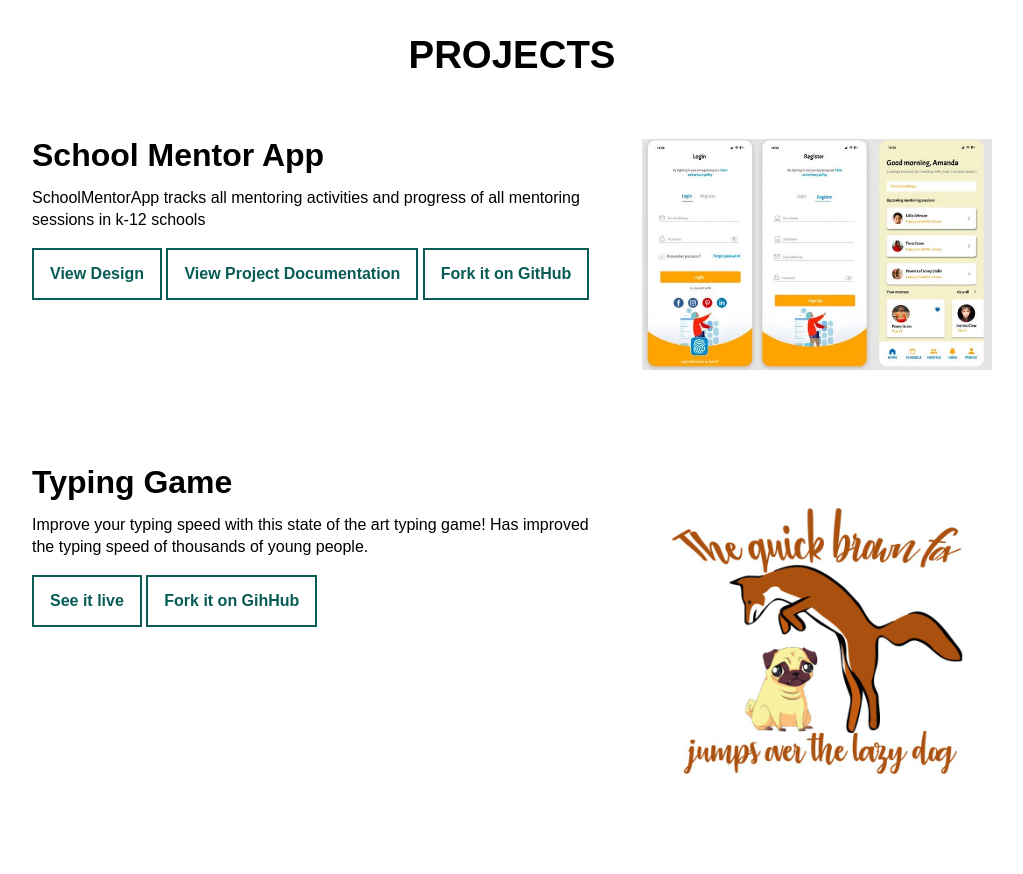
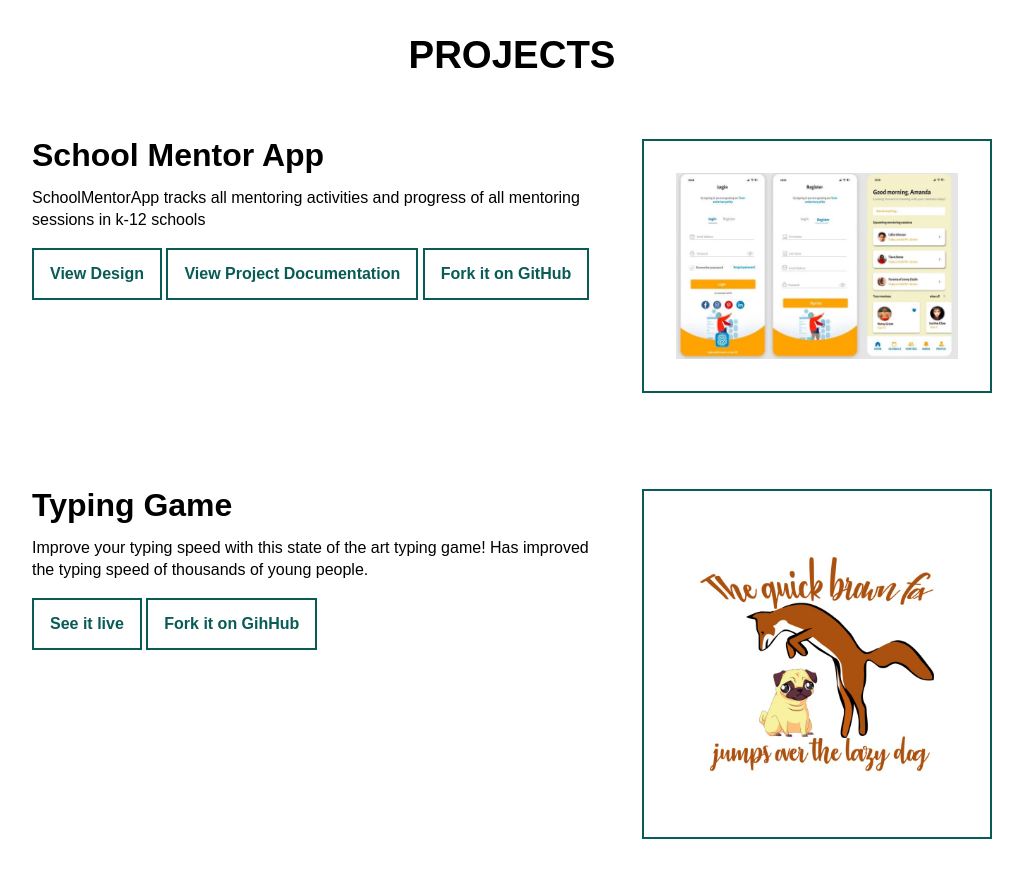
Before and after one commit to engymanee/engymanee.github.io, a plain HTML site: page index.html in a window 1280 px wide. Shown: the part 1760-2634 px from the top of the page, without its empty margins (128-1151 px from the left). Drawn offline with Linux system fonts and the light colour scheme.

Commit message:
css modifications

```diff
--- a/style.css
+++ b/style.css
@@ -133,6 +133,8 @@
 
   .article-img {
     margin-bottom: 2rem;
+    border: 2px rgb(8, 92, 85);
+    padding: 2px;
   }
 
   .contact {
@@ -228,5 +230,7 @@
       margin-bottom: 2rem;
       margin-left: 2em;
       object-fit: cover;
+      padding: 2rem;
+      border: 2px solid var(--button-color);
     }
   }
```
